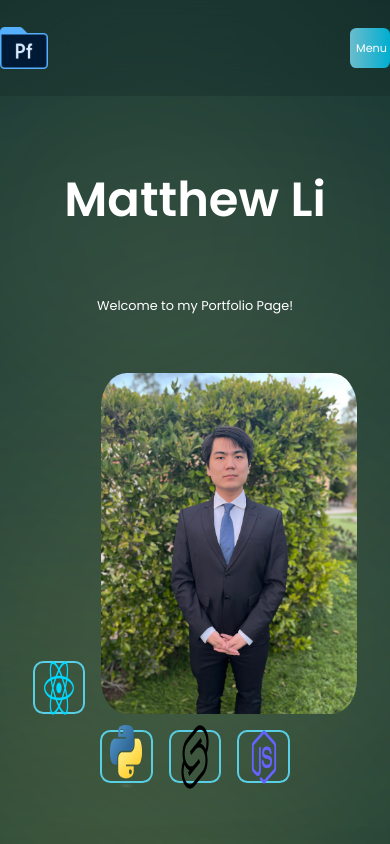
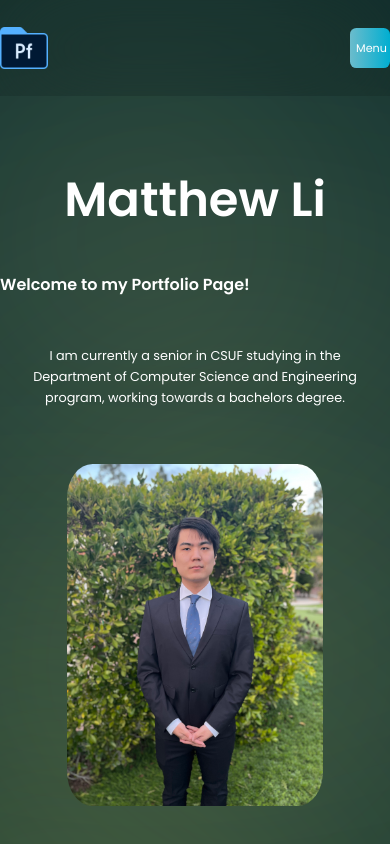
Before and after one commit to DricsTheE/portfolio, a React (Create React App) app: page / in a window 390 px wide. Shown: the top 844 px of the page. Built offline with nearby package versions, Linux system fonts and the light colour scheme.

Commit message:
updated portfolio

```diff
--- a/src/components/ContactMe/ContactInfoCard/ContactInfoCard.css
+++ b/src/components/ContactMe/ContactInfoCard/ContactInfoCard.css
@@ -17,7 +17,7 @@
     align-items: center;
     justify-content: center;
     border-radius: 0.5rem;
-    background: rgb(17, 43, 47);
+    background: rgb(202, 202, 202);
     margin-bottom: 0.8rem;
 }
 
--- a/src/components/Hero/Hero.css
+++ b/src/components/Hero/Hero.css
@@ -74,16 +74,6 @@
     border-radius: 10%;
 }
 
-.tech-icon {
-    width: 5rem;
-    height: 5rem;
-    display: flex;
-    align-items: center;
-    justify-content: center;
-    text-align: center;
-    border-radius: 0.65rem;
-    border: 2px solid #58cfe4;
-}
 
 .hero-img>div>img:hover,
 .tech-icon img:hover {
@@ -107,14 +97,6 @@
         width: 19rem;
     }
 
-    .tech-icon {
-        width: auto;
-        height: auto;
-    }
-
-    .tech-icon img {
-        width: auto;
-    }
 }
 
 @media (max-width: 768px) {
@@ -177,12 +159,4 @@
         width: 16rem;
     }
 
-    .tech-icon {
-        width: 3.3rem;
-        height: 3.3rem;
-    }
-
-    .tech-icon img {
-        width: 2rem;
-    }
 }
--- a/src/components/Hero/Hero.jsx
+++ b/src/components/Hero/Hero.jsx
@@ -1,11 +1,8 @@
 //Import needed files
 import React from 'react';
 import './Hero.css';
-import python from '../../assets/python.png';
-import react from '../../assets/React.png';
-import svelte from '../../assets/svelte.png';
 import pfp from '../../assets/Portrait.jpg'
-import javascript from '../../assets/javascript.png';
+
 
 const Hero = () => {
     return (
@@ -13,36 +10,18 @@ const Hero = () => {
             <div className="hero-content">
                 {/* Displays main text and sub text */}
                 <h2>Matthew Li</h2>
-                <p>
-                    Welcome to my Portfolio Page!
-                </p>
+                <h4> Welcome to my Portfolio Page! </h4> <br />
+                <p> I am currently a senior in CSUF studying in the Department of Computer Science and Engineering program, working towards a bachelors degree.</p>
             </div>
 
             {/* Div for images and portrait */}
             <div className="hero-img">
                 {/* Create one showcased tech image to the side */}
                 <div>
-                    {/* Creates the display border for images */}
-                    <div className="tech-icon">
-                        {/* Displays image */}
-                        <img className='image' src={react} alt="react" />
-                    </div>
                     {/* Displays portrait */}
                     <img className='pfp-img' src={pfp} alt="" />
                 </div>
 
-                {/* List the rest of the icons in a row */}
-                <div>
-                    <div className="tech-icon">
-                        <img  className='image' src={python} alt="" />
-                    </div>
-                    <div className="tech-icon">
-                        <img className='image'  src={svelte} alt="" />
-                    </div>
-                    <div className="tech-icon">
-                        <img  className='image' src={javascript} alt="" />
-                    </div>
-                </div>
             </div>
         </section>
 
```
